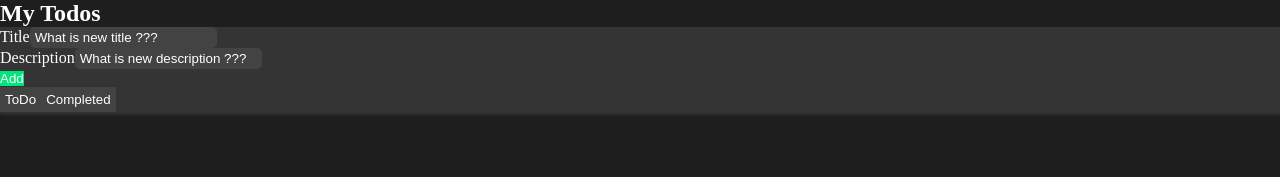
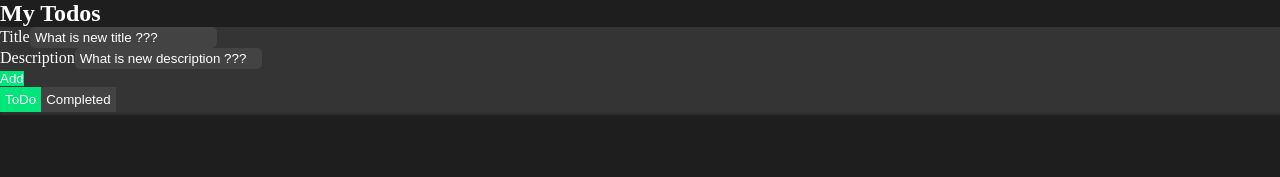
Before and after one commit to chinthaka20010226/AddTodoTaskList_InReact_, a React (Create React App) app: page / in a window 1280 px wide. Shown: the top 177 px of the page. Built offline with nearby package versions, Linux system fonts and the light colour scheme; the HTML template or start-up script is replaced by a standard one.

Commit message:
Now, Toggle is Okay...

```diff
--- a/src/App.css
+++ b/src/App.css
@@ -82,3 +82,14 @@ body {
 .add-btn:hover {
   background: var(--c-btnBackgroundHover);
 }
+
+
+
+
+
+
+/* --- Toggle Animation --- */
+.active {
+  background-color: var(--c-btnColor);
+  color: var(--c-frontColor);
+}
--- a/src/App.js
+++ b/src/App.js
@@ -1,7 +1,10 @@
 // import logo from './logo.svg';
+import { useState } from 'react';
 import './App.css';
 
 function App() {
+  const[isCompleted,setIsCompleted] = useState(false);
+
   return (
     <section className="h-100 w-100">
       <div className="container h-100 w-100 py-3">
@@ -29,8 +32,14 @@ function App() {
               <div className="todo-container col card">
                 <div className="card-body d-flex flex-row">
                   <div className="bottom-btn d-flex ">
-                    <button className='secondary-btn' type="button">ToDo</button>
-                    <button className='secondary-btn' type="button">Completed</button>
+                    <button
+                    className={`${isCompleted === false && `active`} secondary-btn`}
+                    onClick={() => setIsCompleted(false)}
+                    type="button">ToDo</button>
+                    <button
+                    className={`secondary-btn ${isCompleted === true && `active`}`}
+                    onClick={() => setIsCompleted(true)}
+                    type="button">Completed</button>
                   </div>
                   <div className="add-section">
 
```
